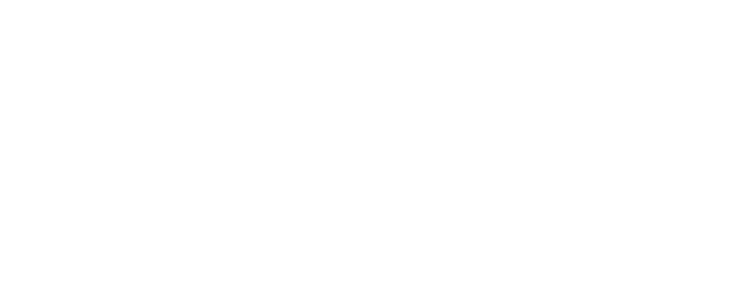
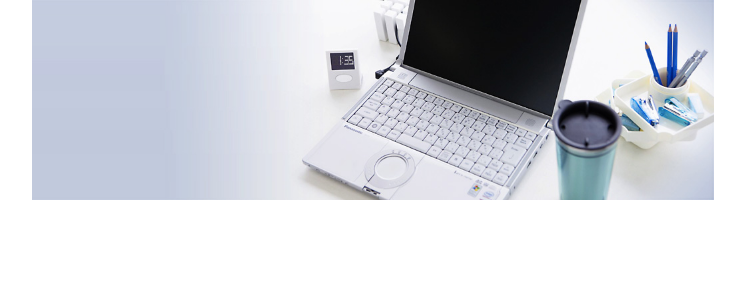
Before and after one commit to tommycoleman87/tommy-coleman-portfolio, a React (Create React App) app in the folder tommy-coleman/: page / in a window 1280 px wide. Shown: the top 300 px of the page, without its empty margins (267-1012 px from the left). Built offline with nearby package versions, Linux system fonts and the light colour scheme.

Commit message:
created a header component, added styled components to header

```diff
--- a/tommy-coleman/package.json
+++ b/tommy-coleman/package.json
@@ -5,7 +5,8 @@
   "dependencies": {
     "react": "^16.9.0",
     "react-dom": "^16.9.0",
-    "react-scripts": "3.1.1"
+    "react-scripts": "3.1.1",
+    "styled-components": "^4.3.2"
   },
   "scripts": {
     "start": "react-scripts start",
--- a/tommy-coleman/src/App.js
+++ b/tommy-coleman/src/App.js
@@ -1,10 +1,11 @@
 import React from 'react';
-
+import PortfolioHeader from './components/PortfolioHeader';
 import './App.css';
 
 function App() {
   return (
     <div className="App">
+      <PortfolioHeader />
     </div>
   );
 }
--- /dev/null
+++ b/tommy-coleman/src/components/PortfolioHeader.js
@@ -0,0 +1,13 @@
+import React from 'react';
+import portfolioheader from '../assets/portfolioheader.jpg';
+import { Header, Img } from '../styles/headerStyles';
+
+const PortfolioHeader = () => {
+    return (
+        <Header>
+            <Img src={portfolioheader} alt='A desk set up with a laptop and coffee'/>
+        </Header>
+    )
+}
+
+export default PortfolioHeader;
--- /dev/null
+++ b/tommy-coleman/src/styles/headerStyles.js
@@ -0,0 +1,10 @@
+import styled from 'styled-components';
+
+export const Header = styled.header`
+height: 200px;
+
+`
+
+export const Img = styled.img`
+height: 200px;
+`
```
Also changed, not shown: tommy-coleman/src/assets/portfolioheader.jpg (added), 1 other file (tests, documents, lock files or other folders).
